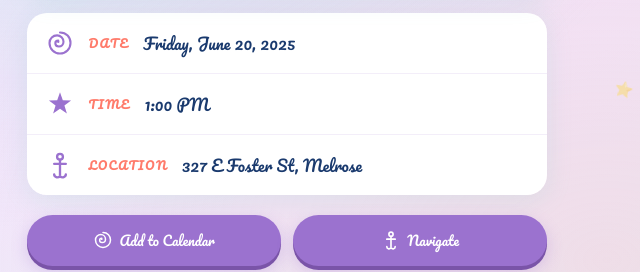
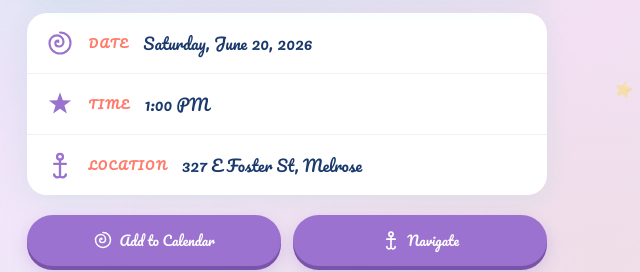
Before and after one commit to kdandank/dia-dange-com, a plain HTML site: page first-birthday/index.html in a window 1280 px wide. Shown: the part 420-692 px from the top of the page, 353-993 px from the left. Drawn offline with Linux system fonts and the light colour scheme.

Commit message:
updated invite date

```diff
--- a/first-birthday/index.html
+++ b/first-birthday/index.html
@@ -351,7 +351,7 @@
           </svg>
         </span>
         <span class="row-label">Date</span>
-        <span class="row-value">Friday, June 20, 2025</span>
+        <span class="row-value">Saturday, June 20, 2026</span>
       </div>
       <div class="detail-row">
         <span class="row-icon">
```
